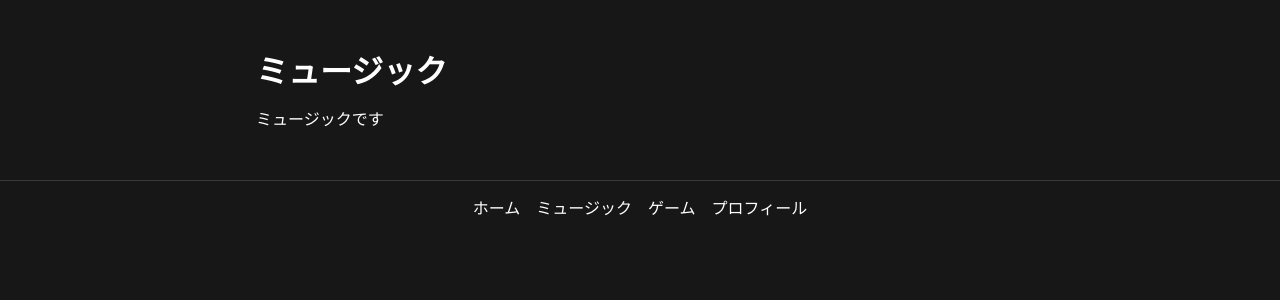
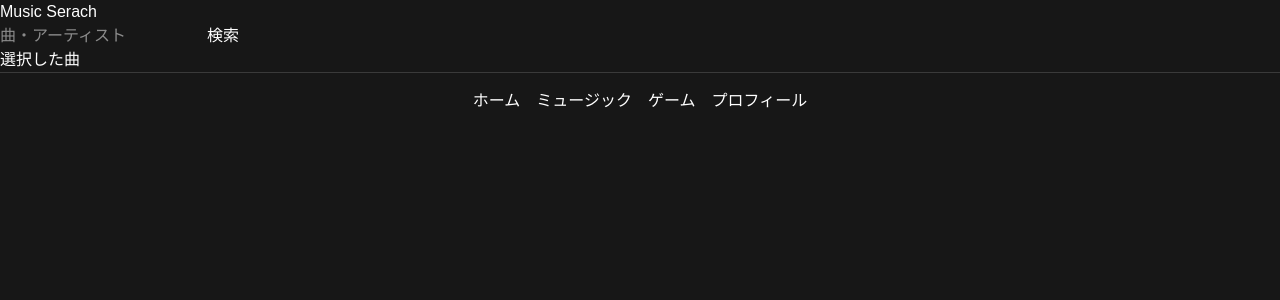
Before and after one commit to saka-kou/DriveMusic, a Next.js app in the folder drive-music/: page /music in a window 1280 px wide. Shown: the top 300 px of the page. Built offline with nearby package versions, Linux system fonts and the light colour scheme.

Commit message:
feat 曲名検索,プレイリスト仮作成

```diff
--- /dev/null
+++ b/drive-music/app/api/spotify/search/route.ts
@@ -0,0 +1,56 @@
+export async function GET(request: Request) {
+    // URLから検索ワードを取得
+    const { searchParams } = new URL(request.url);
+    const query = searchParams.get("q");
+
+    if (!query) {
+        return Response.json(
+            { error: "検索ワードがありません" },
+            { status: 400 }
+        );
+    }
+
+    // Spoitifyの認証情報
+    const clientId = process.env.SPOTIFY_CLIENT_ID!;
+    const clientSecret = process.env.SPOTIFY_CLIENT_SECRET!;
+
+    //アクセストークンを取得
+    const auth = Buffer.from(
+        `${clientId}:${clientSecret}`
+    ).toString("base64");
+
+    const tokenResponse = await fetch(
+        "https://accounts.spotify.com/api/token",
+        {
+            method: "POST",
+            headers: {
+                Authorization: `Basic ${auth}`,
+                "Content-Type": "application/x-www-form-urlencoded",
+            },
+            body: "grant_type=client_credentials",
+            cache: "no-store",
+        }
+    );
+
+    const tokenData = await tokenResponse.json();
+
+    if (!tokenResponse.ok) {
+        return Response.json(tokenData, {
+            status: tokenResponse.status,
+        });
+    }
+    // 曲を検索
+    const spotifyResponse = await fetch(
+        `https://api.spotify.com/v1/search?q=${encodeURIComponent(query)}&type=track&limit=10`,
+        {
+            headers: {
+                Authorization: `Bearer ${tokenData.access_token}`,
+            },
+            cache: "no-store",
+        }
+    );
+    const data = await spotifyResponse.json();
+    return Response.json(data, {
+        status: spotifyResponse.status,
+    });
+}
--- a/drive-music/app/music/page.tsx
+++ b/drive-music/app/music/page.tsx
@@ -1,9 +1,98 @@
-import styles from "./music.module.css";
-export default function music() {
+"use client";
+
+import { useState } from "react";
+
+type Track = {
+    id: string;
+    name: string;
+    artists: {
+        name: string;
+    }[];
+    album: {
+        name: string
+        images: {
+            url: string;
+        }[];
+    };
+};
+
+export default function Musicpage() {
+    const [query, setQuery] = useState("");
+    //Spotifyから取得した曲
+    const [tracks, setTracks] = useState<Track[]>([]);
+    //検索処理
+    const [selectedTracks, setSelectedTracks] = useState<Track[]>([]);
+    const searchMusic = async () => {
+        try {
+            const response = await fetch(
+                `/api/spotify/search?q=${encodeURIComponent(query)}`
+            );
+
+            const data = await response.json();
+
+            if (!response.ok) {
+                console.error("APIエラー:", data);
+                alert("検索に失敗しました。Consoleを確認してください。");
+                return;
+            }
+
+            setTracks(data.tracks.items);
+        } catch (error) {
+            console.error("通信エラー:", error);
+        }
+    };
+    const handleAddTrack = (track: Track) => {
+        //すでに追加されている曲か確認
+        const alreadyAdded = selectedTracks.some(
+            (item) => item.id === track.id
+        );
+        if (alreadyAdded) {
+            return;
+        }
+
+        //曲を追加
+        setSelectedTracks([...selectedTracks, track]);
+    }
     return (
-        <main className={styles.page}>
-            <h1 className={styles.heading}>ミュージック</h1>
-            <p>ミュージックです</p>
+        <main>
+            <h1>Music Serach</h1>
+            <input
+                value={query}
+                onChange={(e) => setQuery(e.target.value)}
+                placeholder="曲・アーティスト" />
+            <button onClick={searchMusic}>
+                検索
+            </button>
+            {tracks.map((track) => (
+                <div key={track.id}>
+                    <img
+                        src={track.album.images[0]?.url}
+                        alt={track.album.name}
+                        width={150} />
+                    <h2>{track.name}</h2>
+                    <button onClick={() => handleAddTrack(track)}>
+                        プレイリストに追加
+                    </button>
+                    <p>
+                        {track.artists.map((artist) => artist.name).join(".")};
+                    </p>
+                    <p>{track.album.name}</p>
+                </div>
+            ))}
+            <h2>選択した曲</h2>
+
+            {selectedTracks.map((track) => (
+                <div key={track.id}>
+                    <img
+                        src={track.album.images[0]?.url}
+                        alt={track.album.name}
+                        width={100}
+                    />
+
+                    <p>{track.name}</p>
+                    <p>{track.artists[0]?.name}</p>
+                </div>
+            ))}
         </main>
-    )
+    );
 }
```
Also changed, not shown: 1 other file (tests, documents, lock files or other folders).
